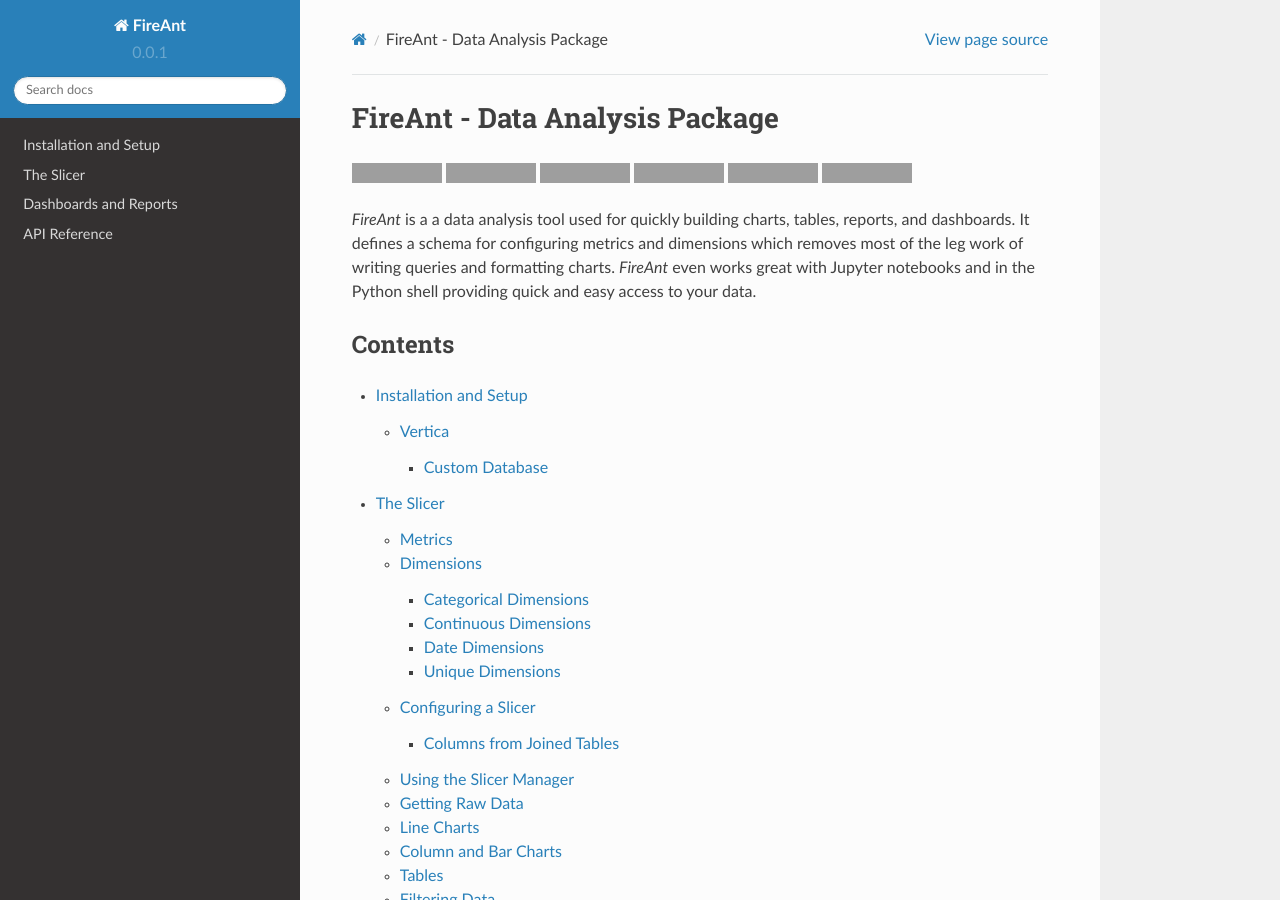
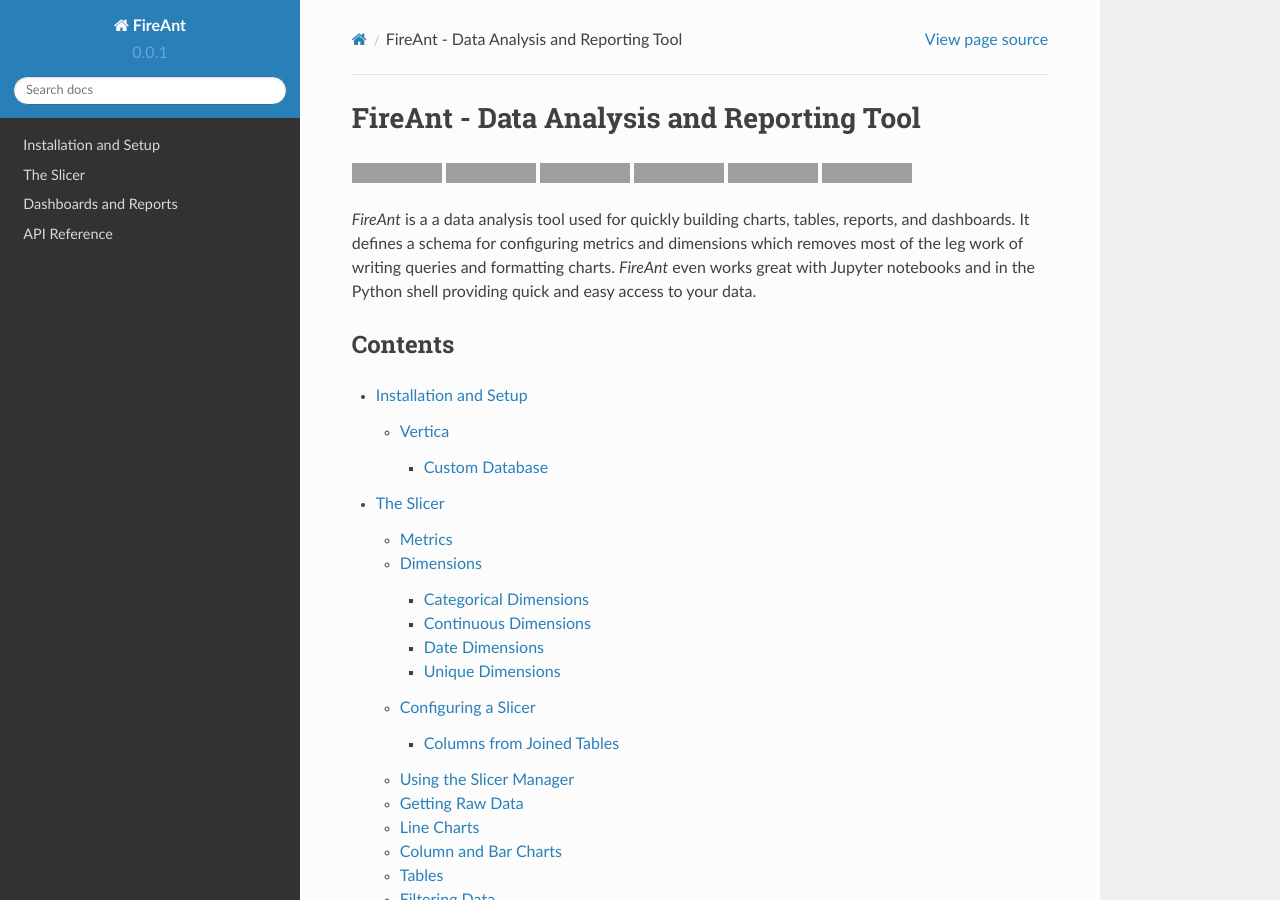
Before and after one commit to kayak/fireant, a Sphinx documentation site: the page built from docs/index.rst, in a window 1280 px wide and 900 px high, cut to the strip 0-900 px from the top of the window. Built offline with Sphinx 7.4.7 and the Read the Docs theme 2.0.0, drawn with Linux system fonts in a browser that asks for light colours; formulas are drawn with MathJax 3; grey boxes are pictures that could not be loaded.

```diff
--- a/docs/index.rst
+++ b/docs/index.rst
@@ -1,5 +1,5 @@
-FireAnt - Data Analysis Package
-===============================
+FireAnt - Data Analysis and Reporting Tool
+==========================================
 
 .. include:: ../README.rst
    :start-after: _intro_start:
```
